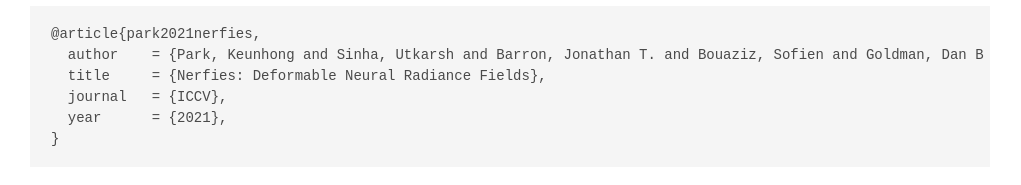
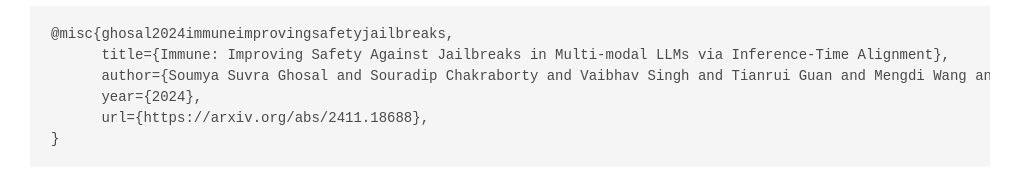
Before and after one commit to itsvaibhav01/immune-web, a plain HTML site: page index.html in a window 1280 px wide. Shown: the part 2571-2756 px from the top of the page, without its empty margins (130-1151 px from the left). Drawn offline with nearby package versions, Linux system fonts and the light colour scheme; some icons are missing; a web font is replaced by a local one.

Commit message:
updated BibTeX

```diff
--- a/index.html
+++ b/index.html
@@ -183,14 +183,14 @@
                   </a>
               </span> -->
               <!-- Site Link. -->
-              <!-- <span class="link-block">
+              <span class="link-block">
                 <a href="./static/transcreation.bib" class="external-link button is-normal is-rounded is-dark">
                   <span class="icon">
                     <svg class="svg-inline--fa fa-file-pdf fa-w-12" aria-hidden="true" focusable="false" data-prefix="fas" data-icon="file-pdf" role="img" xmlns="http://www.w3.org/2000/svg" viewBox="0 0 384 512" data-fa-i2svg=""><path fill="currentColor" d="M181.9 256.1c-5-16-4.9-46.9-2-46.9 8.4 0 7.6 36.9 2 46.9zm-1.7 47.2c-7.7 20.2-17.3 43.3-28.4 62.7 18.3-7 39-17.2 62.9-21.9-12.7-9.6-24.9-23.4-34.5-40.8zM86.1 428.1c0 .8 13.2-5.4 34.9-40.2-6.7 6.3-29.1 24.5-34.9 40.2zM248 160h136v328c0 13.3-10.7 24-24 24H24c-13.3 0-24-10.7-24-24V24C0 10.7 10.7 0 24 0h200v136c0 13.2 10.8 24 24 24zm-8 171.8c-20-12.2-33.3-29-42.7-53.8 4.5-18.5 11.6-46.6 6.2-64.2-4.7-29.4-42.4-26.5-47.8-6.8-5 18.3-.4 44.1 8.1 77-11.6 27.6-28.7 64.6-40.8 85.8-.1 0-.1.1-.2.1-27.1 13.9-73.6 44.5-54.5 68 5.6 6.9 16 10 21.5 10 17.9 0 35.7-18 61.1-61.8 25.8-8.5 54.1-19.1 79-23.2 21.7 11.8 47.1 19.5 64 19.5 29.2 0 31.2-32 19.7-43.4-13.9-13.6-54.3-9.7-73.6-7.2zM377 105L279 7c-4.5-4.5-10.6-7-17-7h-6v128h128v-6.1c0-6.3-2.5-12.4-7-16.9zm-74.1 255.3c4.1-2.7-2.5-11.9-42.8-9 37.1 15.8 42.8 9 42.8 9z"></path></svg>
                   </span>
                   <span>Cite</span>
                 </a>
-              </span> -->
+              </span>
             </div>
 
           </div>
@@ -309,11 +309,11 @@
 <section class="section" id="BibTeX">
   <div class="container is-max-desktop content">
     <h2 class="title">BibTeX</h2>
-    <pre><code>@article{park2021nerfies,
-  author    = {Park, Keunhong and Sinha, Utkarsh and Barron, Jonathan T. and Bouaziz, Sofien and Goldman, Dan B and Seitz, Steven M. and Martin-Brualla, Ricardo},
-  title     = {Nerfies: Deformable Neural Radiance Fields},
-  journal   = {ICCV},
-  year      = {2021},
+    <pre><code>@misc{ghosal2024immuneimprovingsafetyjailbreaks,
+      title={Immune: Improving Safety Against Jailbreaks in Multi-modal LLMs via Inference-Time Alignment},
+      author={Soumya Suvra Ghosal and Souradip Chakraborty and Vaibhav Singh and Tianrui Guan and Mengdi Wang and Ahmad Beirami and Furong Huang and Alvaro Velasquez and Dinesh Manocha and Amrit Singh Bedi},
+      year={2024},
+      url={https://arxiv.org/abs/2411.18688},
 }</code></pre>
   </div>
 </section>
```
Also changed, not shown: 1 other file.
